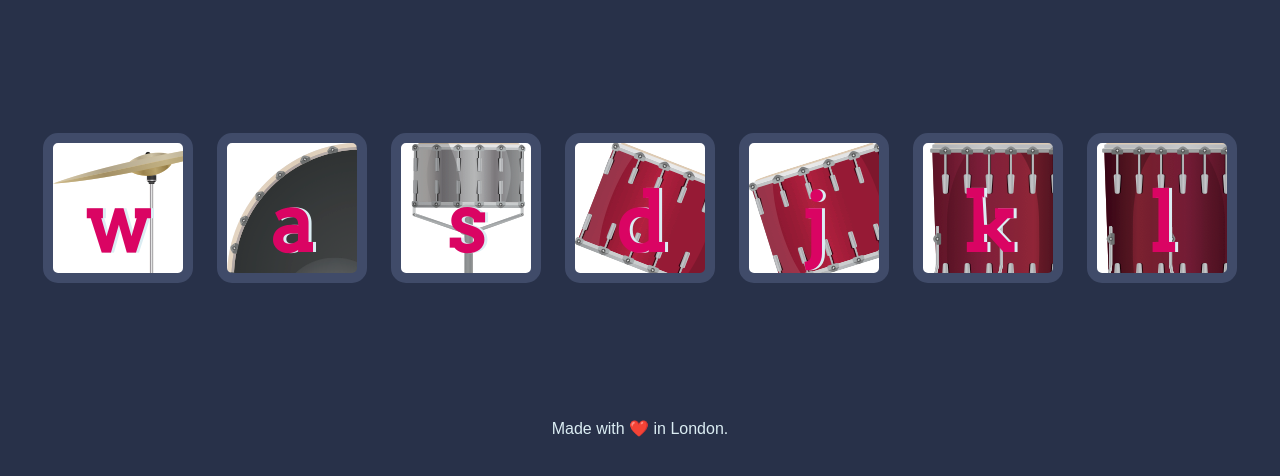
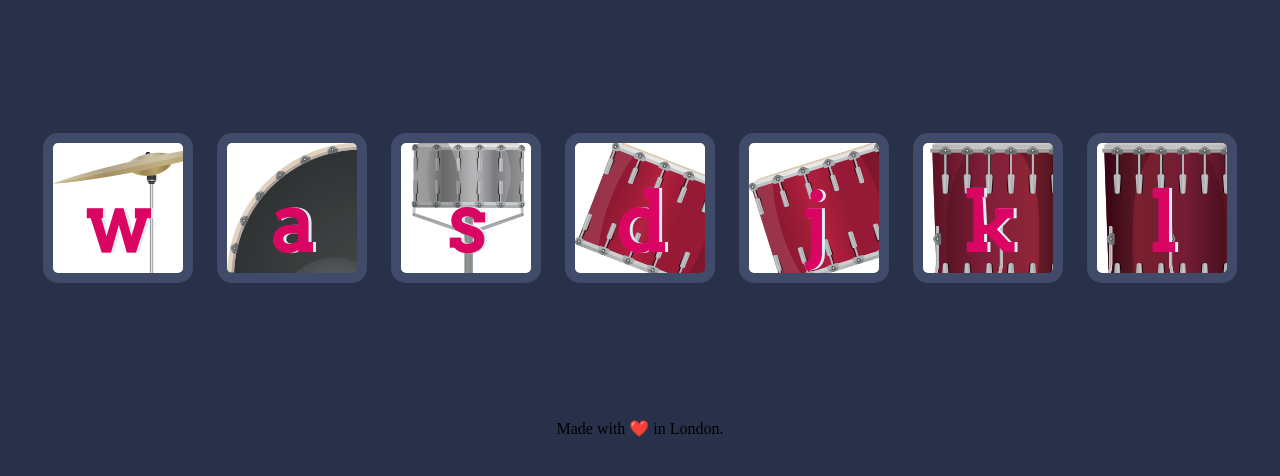
Before and after one commit to TenzinChoten/Drums, a plain HTML site: page index.html in a window 1280 px wide. Shown: the part 156-632 px from the top of the page. Drawn offline with Linux system fonts and the light colour scheme.

Commit message:
Update styles.css

```diff
--- a/styles.css
+++ b/styles.css
@@ -9,11 +9,6 @@ h1 {
   font-family: "Arvo", cursive;
   text-shadow: 3px 0 #DA0463;
 
-}
-
-footer {
-  color: #DBEDF3;
-  font-family: sans-serif;
 }
 
 .w {
```
